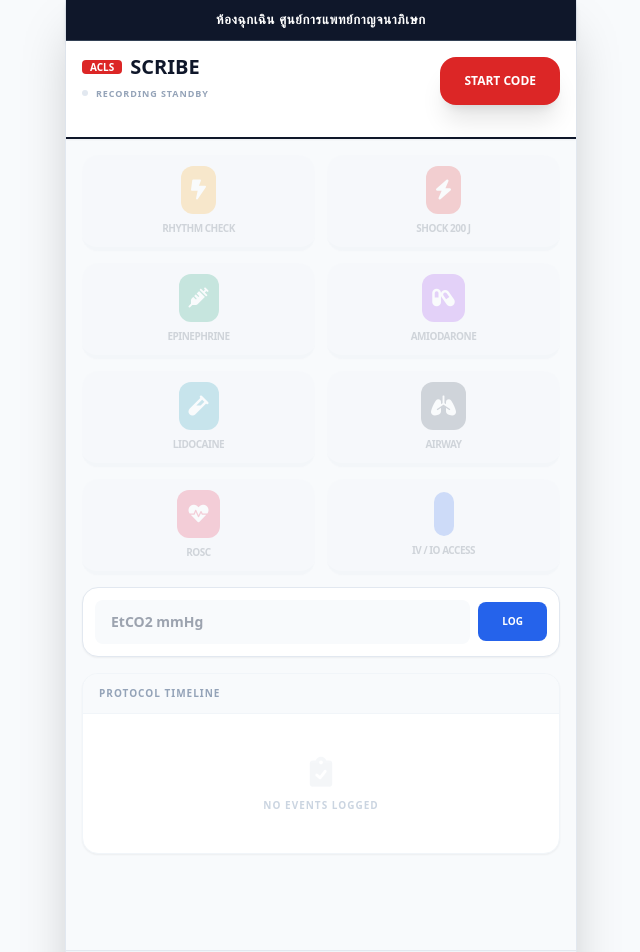
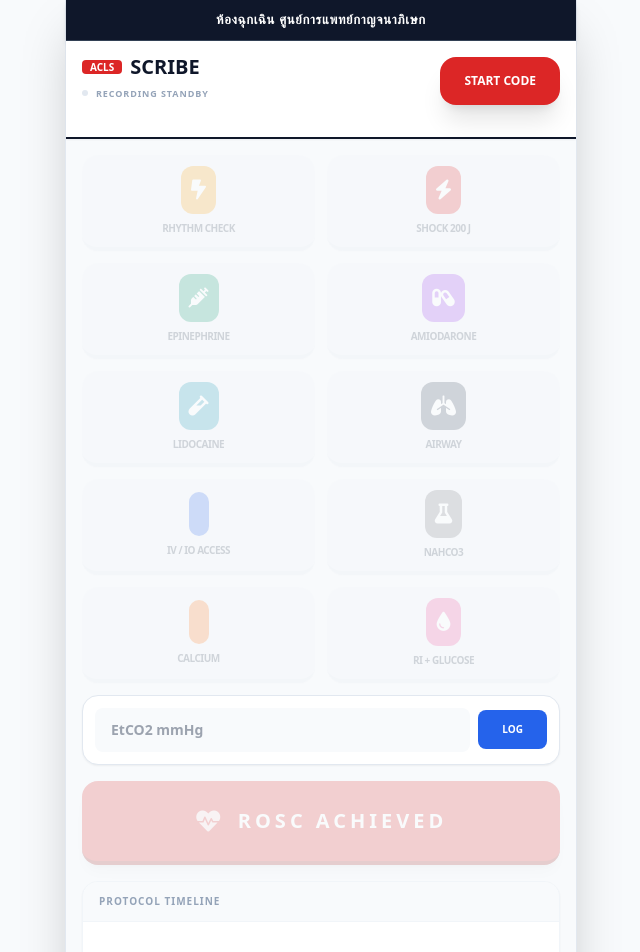
Before and after one commit to title-1k/ACLS-Notator, a React (Vite) app: page / in a window 1280 px wide. Shown: the top 952 px of the page, without its empty margins (319-959 px from the left). Built offline with nearby package versions, Linux system fonts and the light colour scheme.

Commit message:
feat: Add NaHCO3 and Calcium interventions
Introduces new intervention buttons for Sodium Bicarbonate and Calcium Gluconate to the ACLS CPR Notator. Also includes a minor refactor for the ROSC button to handle visual feedback.

```diff
--- a/App.tsx
+++ b/App.tsx
@@ -52,6 +52,7 @@ const App: React.FC = () => {
   const [showRhythmPopover, setShowRhythmPopover] = useState(false);
   const [showAmioPopover, setShowAmioPopover] = useState(false);
   const [isWaitingForRhythm, setIsWaitingForRhythm] = useState(false);
+  const [roscFlashing, setRoscFlashing] = useState(false);
 
   const popoverRef = useRef<HTMLDivElement>(null);
   const amioPopoverRef = useRef<HTMLDivElement>(null);
@@ -100,6 +101,14 @@ const App: React.FC = () => {
 
     if (window.navigator.vibrate) window.navigator.vibrate(50);
   }, [arrest.startTime]);
+
+  const handleROSC = () => {
+    if (!arrest.isActive) return;
+    setRoscFlashing(true);
+    logEvent(ActionType.ROSC);
+    playROSCAlert();
+    setTimeout(() => setRoscFlashing(false), 300);
+  };
 
   const playROSCAlert = async () => {
     try {
@@ -264,14 +273,28 @@ const App: React.FC = () => {
           <InterventionButton label="Lidocaine" icon="vial" color="cyan" onClick={() => logEvent(ActionType.LIDOCAINE)} disabled={!arrest.isActive} />
 
           <InterventionButton label="Airway" icon="lungs" color="slate" onClick={() => logEvent(ActionType.INTUBATION)} disabled={!arrest.isActive} />
-          <InterventionButton label="ROSC" icon="heart-pulse" color="rose" onClick={() => { logEvent(ActionType.ROSC); playROSCAlert(); }} disabled={!arrest.isActive} />
+
           <InterventionButton label="IV / IO Access" icon="faucet-drip" color="blue" onClick={() => logEvent(ActionType.IV_IO)} disabled={!arrest.isActive} />
+          <InterventionButton label="NaHCO3" icon="flask" color="zinc" onClick={() => logEvent(ActionType.NAHCO3)} disabled={!arrest.isActive} />
+
+          <InterventionButton label="Calcium" icon="vial-circle-check" color="orange" onClick={() => logEvent(ActionType.CALCIUM)} disabled={!arrest.isActive} />
+          <InterventionButton label="RI + Glucose" icon="droplet" color="pink" onClick={() => logEvent(ActionType.RI_GLUCOSE)} disabled={!arrest.isActive} />
 
           <div className="col-span-2 bg-white p-3 rounded-2xl border border-slate-200 flex gap-2 items-center shadow-sm">
             <input type="number" placeholder="EtCO2 mmHg" value={etco2Input} onChange={e => setEtco2Input(e.target.value)} disabled={!arrest.isActive} className="flex-1 bg-slate-50 border-none rounded-lg px-4 py-3 text-sm font-bold focus:ring-2 focus:ring-blue-500 outline-none" />
             <button onClick={() => { logEvent(ActionType.ETCO2, `${etco2Input} mmHg`); setEtco2Input(''); }} className="bg-blue-600 text-white px-6 py-3 rounded-lg font-black uppercase text-[10px] active:scale-95">Log</button>
           </div>
         </div>
+
+        {/* ROSC BUTTON - FULL WIDTH RED BAR */}
+        <button
+          onClick={handleROSC}
+          disabled={!arrest.isActive}
+          className={`w-full py-6 rounded-2xl flex items-center justify-center gap-4 shadow-lg transition-all active:scale-[0.98] border-b-4 border-red-800 disabled:opacity-20 ${roscFlashing ? 'bg-white text-red-600' : 'bg-red-600 text-white'}`}
+        >
+          <i className={`fas fa-heart-pulse text-2xl ${roscFlashing ? '' : 'animate-pulse'}`}></i>
+          <span className="text-xl font-black uppercase tracking-[0.2em]">ROSC ACHIEVED</span>
+        </button>
 
         <div className="bg-white rounded-2xl border border-slate-100 shadow-sm overflow-hidden">
           <div className="px-4 py-3 bg-slate-50 border-b border-slate-100 flex justify-between items-center">
@@ -321,7 +344,7 @@ const App: React.FC = () => {
       )}
 
       <footer className="p-4 bg-slate-100 text-[8px] text-slate-400 text-center border-t border-slate-200 uppercase font-black tracking-widest no-print">
-        ACLS Scribe • version 1.1.0 • Medical Use Only
+        ACLS Scribe • version 1.1.1 • Medical Use Only
       </footer>
     </div>
   );
@@ -360,7 +383,10 @@ const InterventionButton: React.FC<{
     slate: 'bg-slate-700',
     rose: 'bg-rose-600',
     cyan: 'bg-cyan-600',
-    blue: 'bg-blue-600'
+    blue: 'bg-blue-600',
+    zinc: 'bg-zinc-500',
+    orange: 'bg-orange-500',
+    pink: 'bg-pink-500'
   };
 
   const textMap: any = {
@@ -371,7 +397,10 @@ const InterventionButton: React.FC<{
     slate: 'text-slate-700',
     rose: 'text-rose-600',
     cyan: 'text-cyan-600',
-    blue: 'text-blue-600'
+    blue: 'text-blue-600',
+    zinc: 'text-zinc-600',
+    orange: 'text-orange-600',
+    pink: 'text-pink-600'
   };
 
   const handleTap = () => {
--- a/types.ts
+++ b/types.ts
@@ -14,6 +14,9 @@ export enum ActionType {
   IV_IO = 'IV/IO Access',
   BLOOD_GAS = 'Blood Gas Drawn',
   ETCO2 = 'End-tidal CO2',
+  NAHCO3 = '7.5% NaHCO3',
+  CALCIUM = '10% Calcium Gluconate',
+  RI_GLUCOSE = 'RI + Glucose',
   OTHER = 'Manual Note'
 }
 
```
